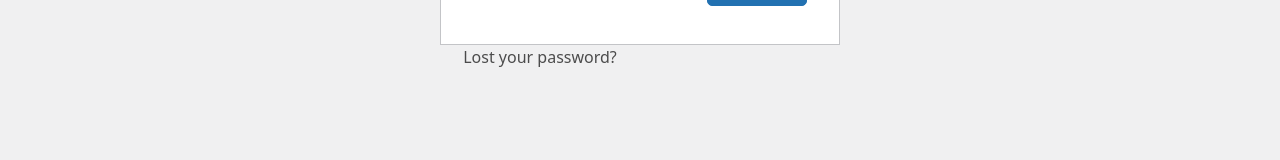
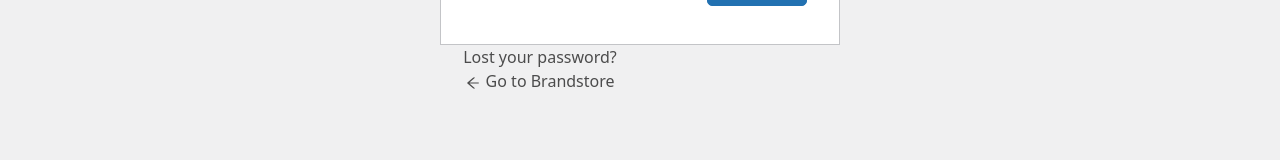
Before and after one commit to zaurkhalilli/DNK, a React (Create React App) app: page /login in a window 1280 px wide. Shown: the part 435-595 px from the top of the page. Built offline with nearby package versions, Linux system fonts and the light colour scheme.

Commit message:
new adds

```diff
--- a/src/Components/LoginPage/Loginpage.jsx
+++ b/src/Components/LoginPage/Loginpage.jsx
@@ -1,5 +1,7 @@
 import React from 'react'
 import styled from "../LoginPage/Loginpage.scss"
+import {Link} from "react-router-dom"
+import {AiOutlineArrowLeft} from "react-icons/ai"
 const Login = () => {
   return (
     <div className='login'>
@@ -18,6 +20,8 @@ const Login = () => {
             </div>
         </div>
         <a href="">Lost your password?</a>
+        <br />
+        <Link to="/"> <AiOutlineArrowLeft/> Go to Brandstore</Link>
     </div>
   )
 }
```
